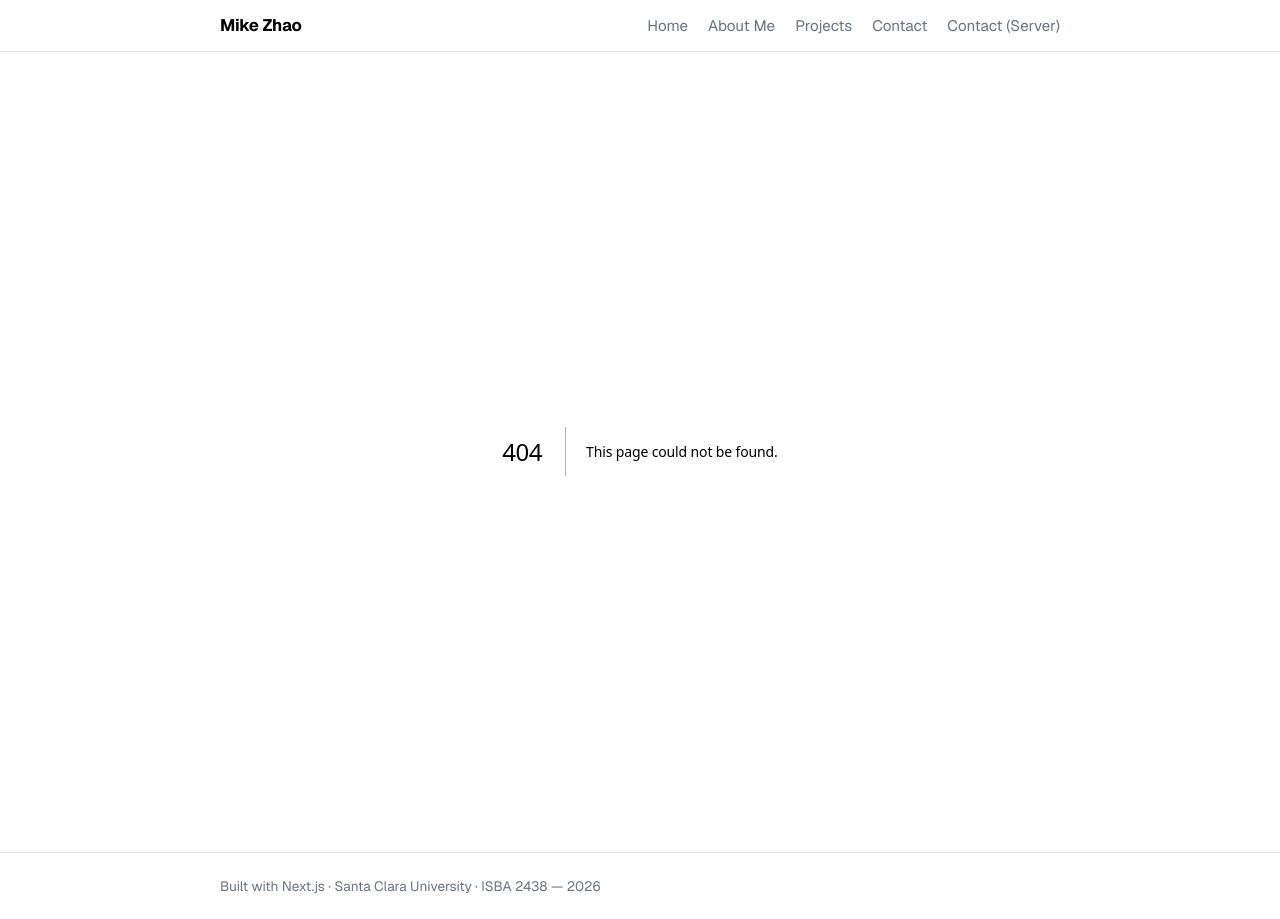
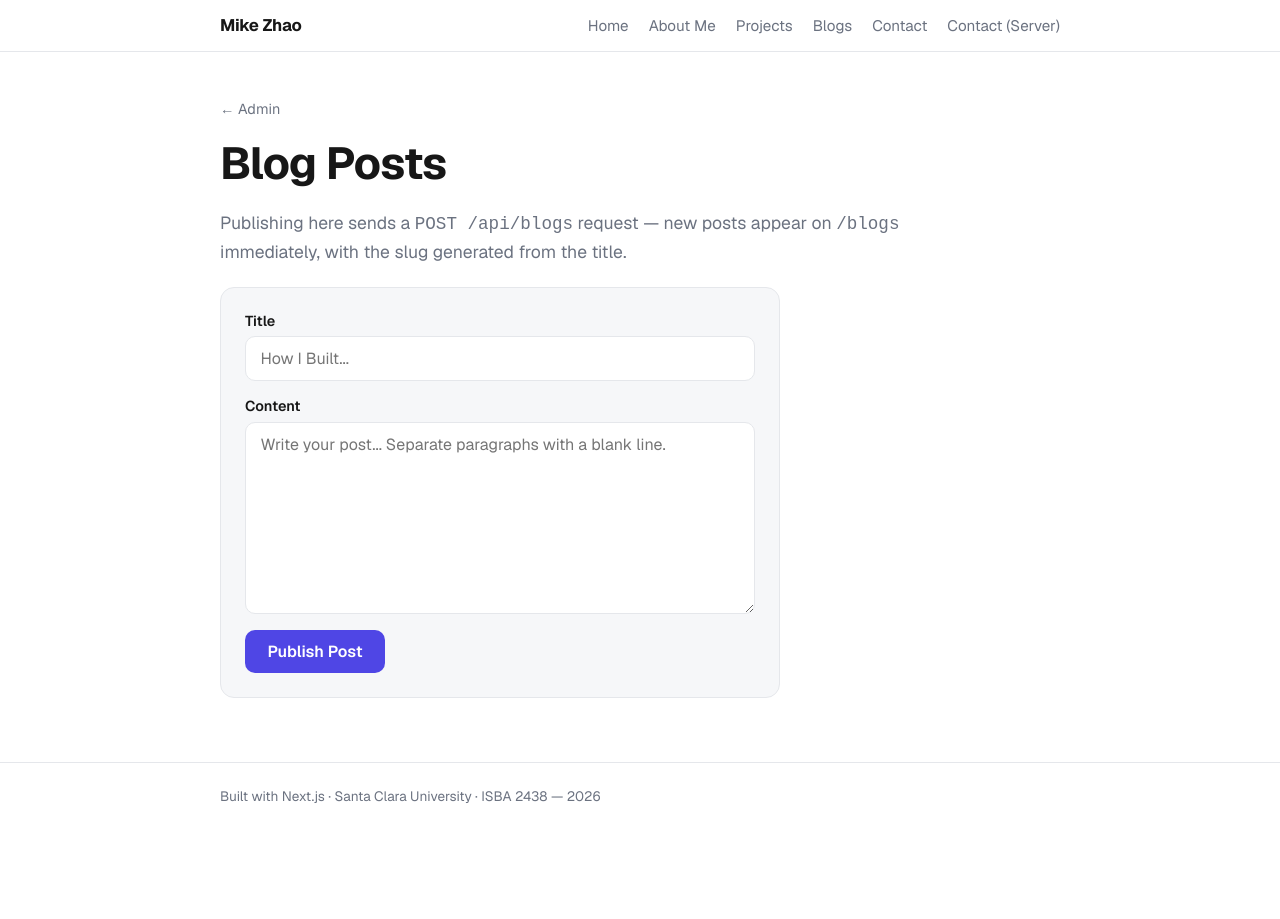
Before and after one commit to Mikeylove-997/portfolio, a Next.js app: page /admin/blogs in a window 1280 px wide. Before the commit this address had no page. After the commit the page ends 829 px from the top, so only its background shows below. Built offline with nearby package versions, Linux system fonts and the light colour scheme.

Commit message:
Add blog pages: /blogs list, dynamic [slug] post, admin BlogForm

```diff
--- /dev/null
+++ b/app/admin/blogs/page.tsx
@@ -0,0 +1,25 @@
+import type { Metadata } from "next";
+import Link from "next/link";
+import BlogForm from "@/components/BlogForm";
+
+export const metadata: Metadata = {
+  title: "Admin — Blog Posts",
+  robots: { index: false },
+};
+
+export default function AdminBlogsPage() {
+  return (
+    <main className="container page">
+      <Link href="/admin" className="back-link">
+        ← Admin
+      </Link>
+      <h1>Blog Posts</h1>
+      <p className="lead">
+        Publishing here sends a <code>POST /api/blogs</code> request — new
+        posts appear on <code>/blogs</code> immediately, with the slug
+        generated from the title.
+      </p>
+      <BlogForm />
+    </main>
+  );
+}
--- a/app/admin/page.tsx
+++ b/app/admin/page.tsx
@@ -1,4 +1,5 @@
 import type { Metadata } from "next";
+import Link from "next/link";
 import { Suspense } from "react";
 import { connection } from "next/server";
 import { readContacts } from "@/lib/contacts";
@@ -21,6 +22,11 @@ export default function AdminPage() {
       <Suspense fallback={<p className="lead">Loading submissions...</p>}>
         <SubmissionsTable />
       </Suspense>
+      <div className="cta-row">
+        <Link href="/admin/blogs" className="btn secondary">
+          Manage Blog Posts →
+        </Link>
+      </div>
     </main>
   );
 }
--- a/app/globals.css
+++ b/app/globals.css
@@ -391,3 +391,14 @@ h2 {
 .admin-table .message-cell {
   max-width: 280px;
 }
+
+.post-date {
+  color: var(--muted);
+  font-size: 0.9rem;
+}
+
+.post-content p {
+  margin-bottom: 1.1rem;
+  line-height: 1.7;
+  max-width: 65ch;
+}
--- a/app/layout.tsx
+++ b/app/layout.tsx
@@ -26,6 +26,7 @@ const navLinks = [
   { href: "/", label: "Home" },
   { href: "/about-me", label: "About Me" },
   { href: "/projects", label: "Projects" },
+  { href: "/blogs", label: "Blogs" },
   { href: "/contact-me", label: "Contact" },
   { href: "/contact-me-server-form", label: "Contact (Server)" },
 ];
--- /dev/null
+++ b/components/BlogForm.tsx
@@ -0,0 +1,123 @@
+"use client";
+
+import Link from "next/link";
+import { useState } from "react";
+
+type CreatedPost = {
+  id: string;
+  slug: string;
+  title: string;
+  content: string;
+  createdAt: string;
+};
+
+type FieldErrors = {
+  title?: string;
+  content?: string;
+};
+
+export default function BlogForm() {
+  const [created, setCreated] = useState<CreatedPost | null>(null);
+  const [fieldErrors, setFieldErrors] = useState<FieldErrors>({});
+  const [duplicateMessage, setDuplicateMessage] = useState<string | null>(null);
+  const [failed, setFailed] = useState(false);
+  const [sending, setSending] = useState(false);
+
+  async function handleSubmit(event: React.FormEvent<HTMLFormElement>) {
+    event.preventDefault();
+    setSending(true);
+    setFailed(false);
+    setDuplicateMessage(null);
+
+    const formData = new FormData(event.currentTarget);
+    const payload = {
+      title: String(formData.get("title") ?? ""),
+      content: String(formData.get("content") ?? ""),
+    };
+
+    try {
+      const response = await fetch("/api/blogs", {
+        method: "POST",
+        headers: { "Content-Type": "application/json" },
+        body: JSON.stringify(payload),
+      });
+
+      if (response.status === 201) {
+        const post: CreatedPost = await response.json();
+        setCreated(post);
+        setFieldErrors({});
+        event.currentTarget.reset();
+      } else if (response.status === 400) {
+        const data = await response.json();
+        setCreated(null);
+        setFieldErrors(data.errors ?? {});
+      } else if (response.status === 409) {
+        const data = await response.json();
+        setCreated(null);
+        setFieldErrors({});
+        setDuplicateMessage(data.error ?? "A post with that title already exists.");
+      } else {
+        setCreated(null);
+        setFailed(true);
+      }
+    } catch {
+      setCreated(null);
+      setFailed(true);
+    } finally {
+      setSending(false);
+    }
+  }
+
+  return (
+    <div className="card form-card">
+      {created ? (
+        <p className="banner success" role="status">
+          Post published!{" "}
+          <Link href={`/blogs/${created.slug}`} className="view-link">
+            View &ldquo;{created.title}&rdquo; →
+          </Link>
+        </p>
+      ) : null}
+      {duplicateMessage ? (
+        <p className="banner error" role="alert">
+          {duplicateMessage} Try a different title.
+        </p>
+      ) : null}
+      {failed ? (
+        <p className="banner error" role="alert">
+          Something went wrong. Please try again.
+        </p>
+      ) : null}
+
+      <form onSubmit={handleSubmit} className="form" noValidate>
+        <div className="field">
+          <label htmlFor="blog-title">Title</label>
+          <input
+            id="blog-title"
+            name="title"
+            type="text"
+            placeholder="How I Built..."
+          />
+          {fieldErrors.title ? (
+            <p className="field-error">{fieldErrors.title}</p>
+          ) : null}
+        </div>
+        <div className="field">
+          <label htmlFor="blog-content">Content</label>
+          <textarea
+            id="blog-content"
+            name="content"
+            rows={8}
+            placeholder="Write your post... Separate paragraphs with a blank line."
+          />
+          {fieldErrors.content ? (
+            <p className="field-error">{fieldErrors.content}</p>
+          ) : null}
+        </div>
+        <button type="submit" disabled={sending}>
+          {sending ? "Publishing..." : "Publish Post"}
+        </button>
+      </form>
+    </div>
+  );
+}
--- a/data/blogs.json
+++ b/data/blogs.json
@@ -3,7 +3,7 @@
     "id": "7c9e6679-7425-40de-944b-e07fc1f90ae7",
     "slug": "how-i-built-this-portfolio-with-nextjs",
     "title": "How I Built This Portfolio with Next.js",
-    "content": "This portfolio runs on the Next.js App Router. Every route is a folder, the two project pages come from one dynamic [slug] template, and the contact forms share a single validation and storage layer in lib/. The server form uses a Server Action, while the API form posts to a route handler — and both write to the same JSON file.",
+    "content": "This portfolio runs on the Next.js App Router. Every route is a folder, the two project pages come from one dynamic [slug] template, and the contact forms share a single validation and storage layer in lib/. The server form uses a Server Action, while the API form posts to a route handler \u2014 and both write to the same JSON file.",
     "createdAt": "2026-11-01T09:00:00.000Z"
   },
   {
```
Also changed, not shown: app/blogs/[slug]/not-found.tsx (added, +16 -0 lines), app/blogs/[slug]/page.tsx (added, +49 -0 lines), app/blogs/page.tsx (added, +85 -0 lines), data/submissions.json (+0 -9 lines).
